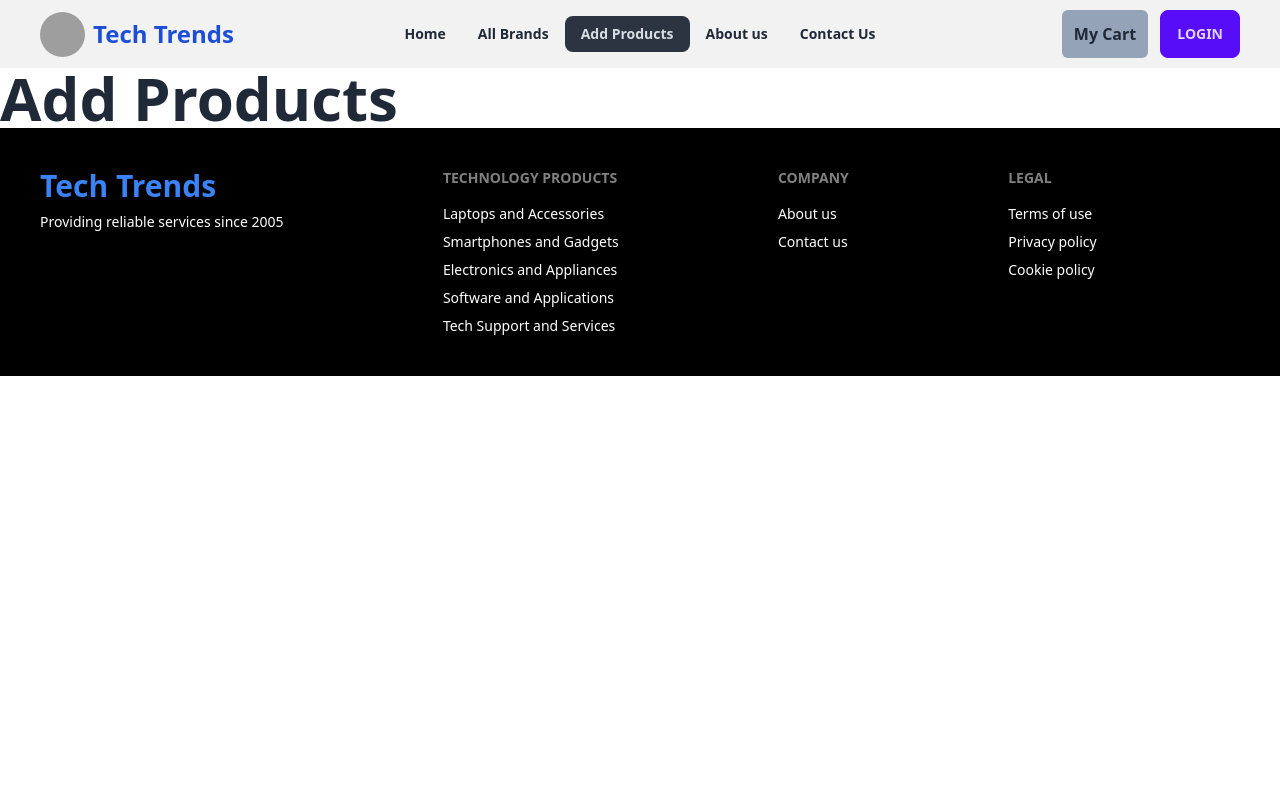
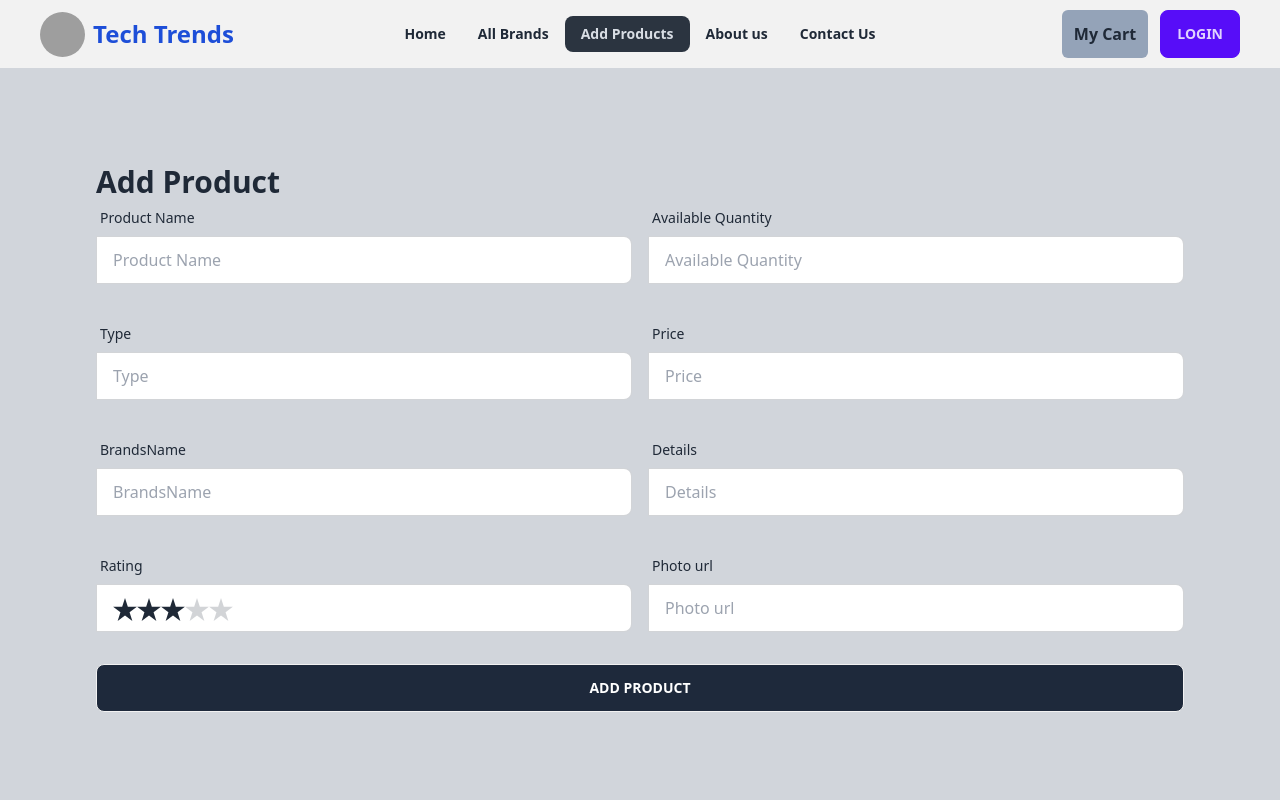
Before and after one commit to Nazmul5691/electronics-device-brandShop-client-side, a React (Vite) app: page /addProducts in a window 1280 px wide. Shown: the top 800 px of the page. Built offline with nearby package versions, Linux system fonts and the light colour scheme; grey boxes are pictures that could not be loaded.

Commit message:
added addProducts page

```diff
--- a/package.json
+++ b/package.json
@@ -16,7 +16,8 @@
     "react": "^18.2.0",
     "react-dom": "^18.2.0",
     "react-router-dom": "^6.17.0",
-    "sort-by": "^1.2.0"
+    "sort-by": "^1.2.0",
+    "sweetalert2": "^11.7.32"
   },
   "devDependencies": {
     "@types/react": "^18.2.15",
--- a/src/Pages/AddProducts/AddProducts.jsx
+++ b/src/Pages/AddProducts/AddProducts.jsx
@@ -1,11 +1,139 @@
-
+import  { useState } from 'react';
+import Swal from 'sweetalert2';
 
 const AddProducts = () => {
-    return (
-        <div className="text-6xl font-extrabold">
-            <h2>Add Products</h2>
+  const [selectedRating, setSelectedRating] = useState(3);
+
+  const handleAddProducts = (event) => {
+    event.preventDefault();
+
+    const form = event.target;
+    const name = form.name.value;
+    const quantity = form.quantity.value;
+    const type = form.type.value;
+    const price = form.price.value;
+    const brandsName = form.brandsName.value;
+    const details = form.details.value;
+    const photo = form.photo.value;
+
+    const newProduct = { name, quantity, type, price, brandsName, details, rating: selectedRating, photo };
+    console.log(newProduct);
+
+    fetch('https://coffe-store-server-8mkghlymf-nazmuls-projects-da750e87.vercel.app/coffee', {
+      method: 'POST',
+      headers: {
+        'content-type': 'application/json',
+      },
+      body: JSON.stringify(newProduct),
+    })
+      .then((res) => res.json())
+      .then((data) => {
+        console.log(data);
+        if (data.insertedId) {
+          Swal.fire({
+            title: 'Success!',
+            text: 'Coffee added successfully',
+            icon: 'success',
+            confirmButtonText: 'Cool',
+          });
+        }
+      });
+  };
+
+  return (
+    <div className="bg-gray-300 p-24">
+      <h2 className="text-3xl font-extrabold">Add Product</h2>
+      <form onSubmit={handleAddProducts}>
+        <div className="md:flex mb-8">
+          <div className="form-control md:w-1/2">
+            <label className="label">
+              <span className="label-text">Product Name</span>
+            </label>
+            <label className="input-group">
+              <input type="text" placeholder="Product Name" name="name" className="input input-bordered w-full" />
+            </label>
+          </div>
+
+          <div className="form-control md:w-1/2 ml-4">
+            <label className="label">
+              <span className="label-text">Available Quantity</span>
+            </label>
+            <label className="input-group">
+              <input type="text" placeholder="Available Quantity" name="quantity" className="input input-bordered w-full" />
+            </label>
+          </div>
         </div>
-    );
+
+        <div className="md:flex mb-8">
+          <div className="form-control md:w-1/2">
+            <label className="label">
+              <span className="label-text">Type</span>
+            </label>
+            <label className="input-group">
+              <input type="text" placeholder="Type" name="type" className="input input-bordered w-full" />
+            </label>
+          </div>
+
+          <div className="form-control md:w-1/2 ml-4">
+            <label className="label">
+              <span className="label-text">Price</span>
+            </label>
+            <label className="input-group">
+              <input type="text" placeholder="Price" name="price" className="input input-bordered w-full" />
+            </label>
+          </div>
+        </div>
+
+        <div className="md:flex mb-8">
+          <div className="form-control md:w-1/2">
+            <label className="label">
+              <span className="label-text">BrandsName</span>
+            </label>
+            <label className="input-group">
+              <input type="text" placeholder="BrandsName" name="brandsName" className="input input-bordered w-full" />
+            </label>
+          </div>
+
+          <div className="form-control md:w-1/2 ml-4">
+            <label className="label">
+              <span className="label-text">Details</span>
+            </label>
+            <label className="input-group">
+              <input type="text" placeholder="Details" name="details" className="input input-bordered w-full" />
+            </label>
+          </div>
+        </div>
+
+        <div className="md:flex mb-8">
+          <div className="form-control md:w-1/2">
+            <label className="label">
+              <span className="label-text">Rating</span>
+            </label>
+            <label className="input-group">
+              <div className="rating input input-bordered w-full">
+                <input type="radio" name="rating-1" className="mask mask-star mt-3" value="1" checked={selectedRating === 1} onChange={() => setSelectedRating(1)} />
+                <input type="radio" name="rating-1" className="mask mask-star mt-3" value="2" checked={selectedRating === 2} onChange={() => setSelectedRating(2)} />
+                <input type="radio" name="rating-1" className="mask mask-star mt-3" value="3" checked={selectedRating === 3} onChange={() => setSelectedRating(3)} />
+                <input type="radio" name="rating-1" className="mask mask-star mt-3" value="4" checked={selectedRating === 4} onChange={() => setSelectedRating(4)} />
+                <input type="radio" name="rating-1" className="mask mask-star mt-3" value="5" checked={selectedRating === 5} onChange={() => setSelectedRating(5)} />
+              </div>
+            </label>
+          </div>
+
+          <div className="form-control md:w-1/2 ml-4">
+            <label className="label">
+              <span className="label-text">Photo url</span>
+            </label>
+            <label className="input-group">
+              <input type="text" placeholder="Photo url" name="photo" className="input input-bordered w-full" />
+            </label>
+          </div>
+        </div>
+
+        <input type="submit" value="Add Product" className="bg-slate-800 text-white hover:bg-slate-600 btn btn-block" />
+      </form>
+    </div>
+  );
 };
 
 export default AddProducts;
--- a/src/Pages/Home/Banner.jsx
+++ b/src/Pages/Home/Banner.jsx
@@ -14,7 +14,7 @@ const Banner = () => {
               <p>
               Empowering You to Explore the Boundless Horizons of -
                 <br />
-                <span className="font-semibold">
+                <span className="font-semibold text-white">
                 Technology and Innovation.
                 </span>
               </p>
```
Also changed, not shown: 1 other file (tests, documents, lock files or other folders).
